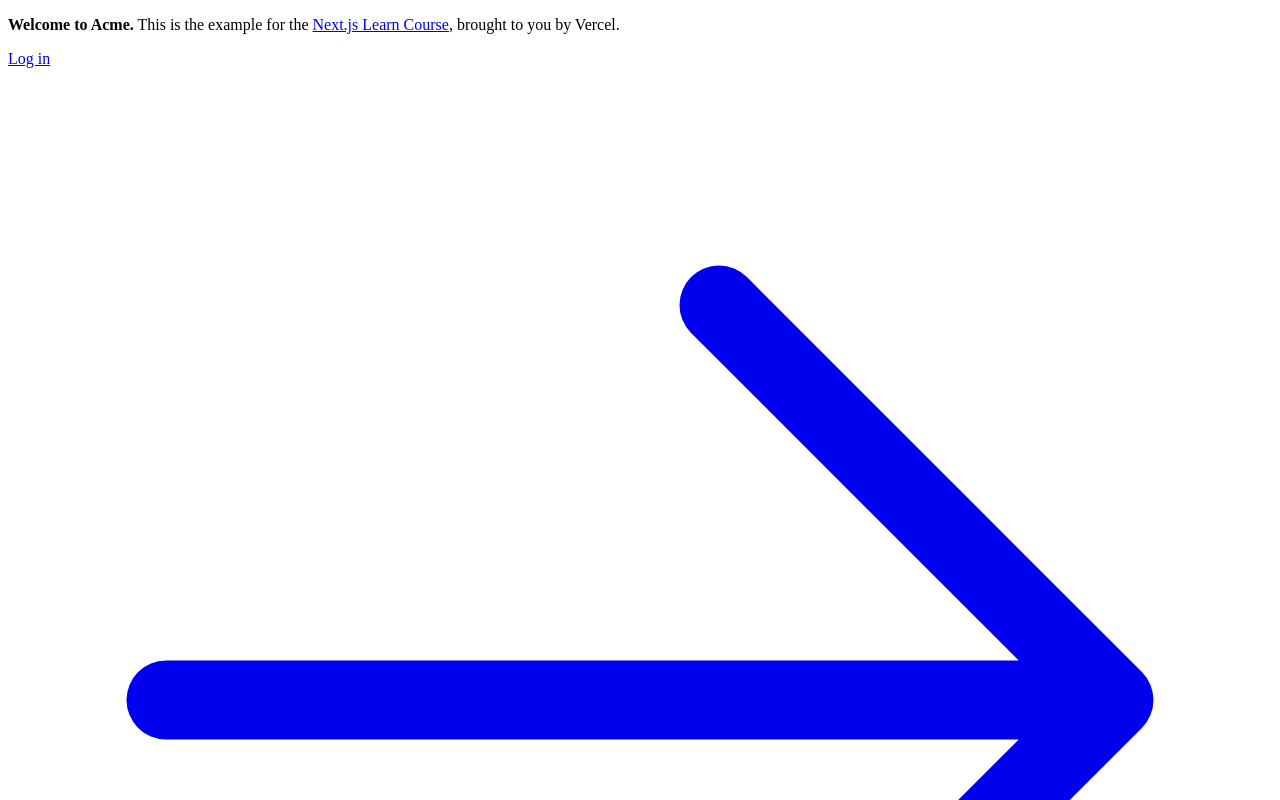
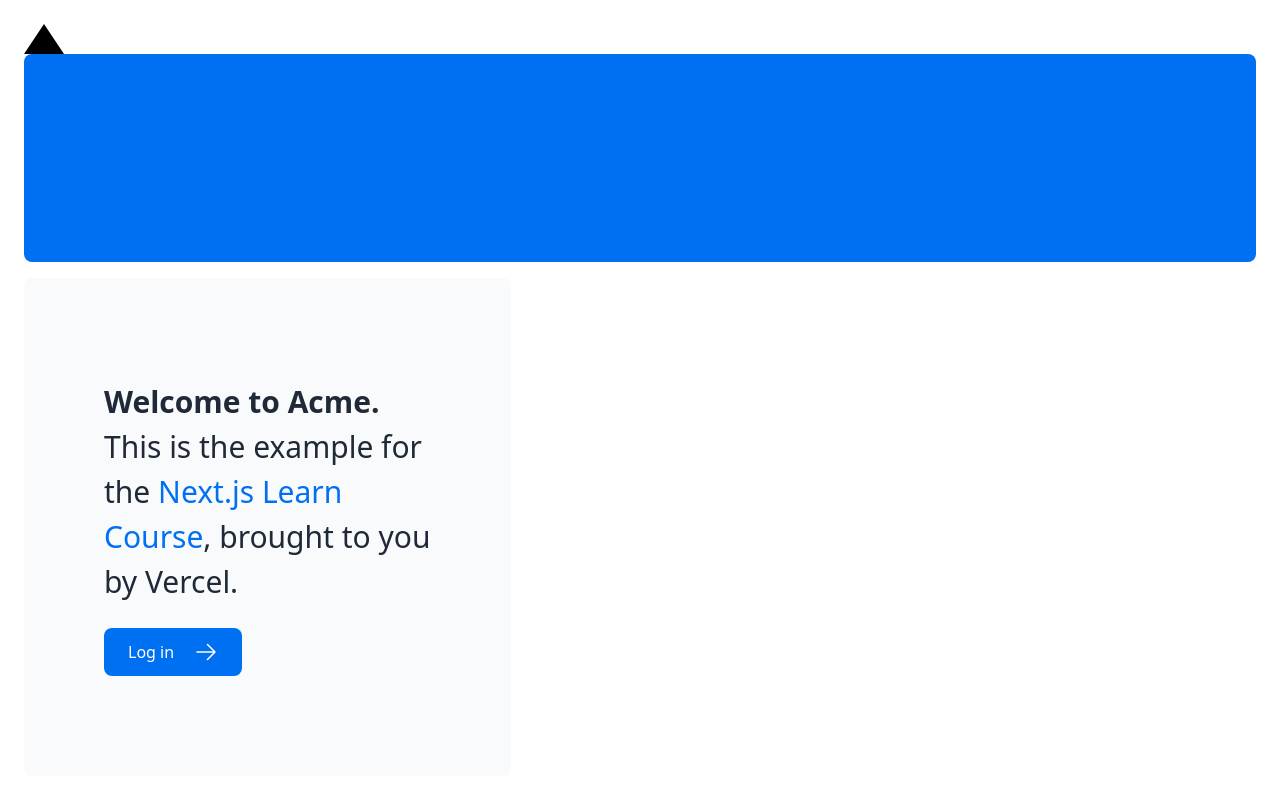
Before and after one commit to bernaches/acme, a Next.js app in the folder nextjs-dashboard/: page / in a window 1280 px wide. Shown: the top 800 px of the page. Built offline with nearby package versions, Linux system fonts and the light colour scheme.

Commit message:
Chapter 2

```diff
--- a/nextjs-dashboard/app/layout.tsx
+++ b/nextjs-dashboard/app/layout.tsx
@@ -1,3 +1,5 @@
+import "@/app/ui/global.css";
+
 export default function RootLayout({
   children,
 }: {
--- a/nextjs-dashboard/app/page.tsx
+++ b/nextjs-dashboard/app/page.tsx
@@ -1,17 +1,19 @@
-import AcmeLogo from '@/app/ui/acme-logo';
-import { ArrowRightIcon } from '@heroicons/react/24/outline';
-import Link from 'next/link';
+import AcmeLogo from "@/app/ui/acme-logo";
+import { ArrowRightIcon } from "@heroicons/react/24/outline";
+import Link from "next/link";
+import styles from "@/app/ui/home.module.css";
 
 export default function Page() {
   return (
     <main className="flex min-h-screen flex-col p-6">
+      <div className={styles.shape}></div>
       <div className="flex h-20 shrink-0 items-end rounded-lg bg-blue-500 p-4 md:h-52">
         {/* <AcmeLogo /> */}
       </div>
       <div className="mt-4 flex grow flex-col gap-4 md:flex-row">
         <div className="flex flex-col justify-center gap-6 rounded-lg bg-gray-50 px-6 py-10 md:w-2/5 md:px-20">
           <p className={`text-xl text-gray-800 md:text-3xl md:leading-normal`}>
-            <strong>Welcome to Acme.</strong> This is the example for the{' '}
+            <strong>Welcome to Acme.</strong> This is the example for the{" "}
             <a href="https://nextjs.org/learn/" className="text-blue-500">
               Next.js Learn Course
             </a>
--- /dev/null
+++ b/nextjs-dashboard/app/ui/home.module.css
@@ -0,0 +1,7 @@
+.shape {
+  height: 0;
+  width: 0;
+  border-bottom: 30px solid black;
+  border-left: 20px solid transparent;
+  border-right: 20px solid transparent;
+}
--- a/nextjs-dashboard/app/ui/invoices/status.tsx
+++ b/nextjs-dashboard/app/ui/invoices/status.tsx
@@ -1,24 +1,24 @@
-import { CheckIcon, ClockIcon } from '@heroicons/react/24/outline';
-import clsx from 'clsx';
+import { CheckIcon, ClockIcon } from "@heroicons/react/24/outline";
+import clsx from "clsx";
 
 export default function InvoiceStatus({ status }: { status: string }) {
   return (
     <span
       className={clsx(
-        'inline-flex items-center rounded-full px-2 py-1 text-xs',
+        "inline-flex items-center rounded-full px-2 py-1 text-sm",
         {
-          'bg-gray-100 text-gray-500': status === 'pending',
-          'bg-green-500 text-white': status === 'paid',
+          "bg-gray-100 text-gray-500": status === "pending",
+          "bg-green-500 text-white": status === "paid",
         },
       )}
     >
-      {status === 'pending' ? (
+      {status === "pending" ? (
         <>
           Pending
           <ClockIcon className="ml-1 w-4 text-gray-500" />
         </>
       ) : null}
-      {status === 'paid' ? (
+      {status === "paid" ? (
         <>
           Paid
           <CheckIcon className="ml-1 w-4 text-white" />
```
